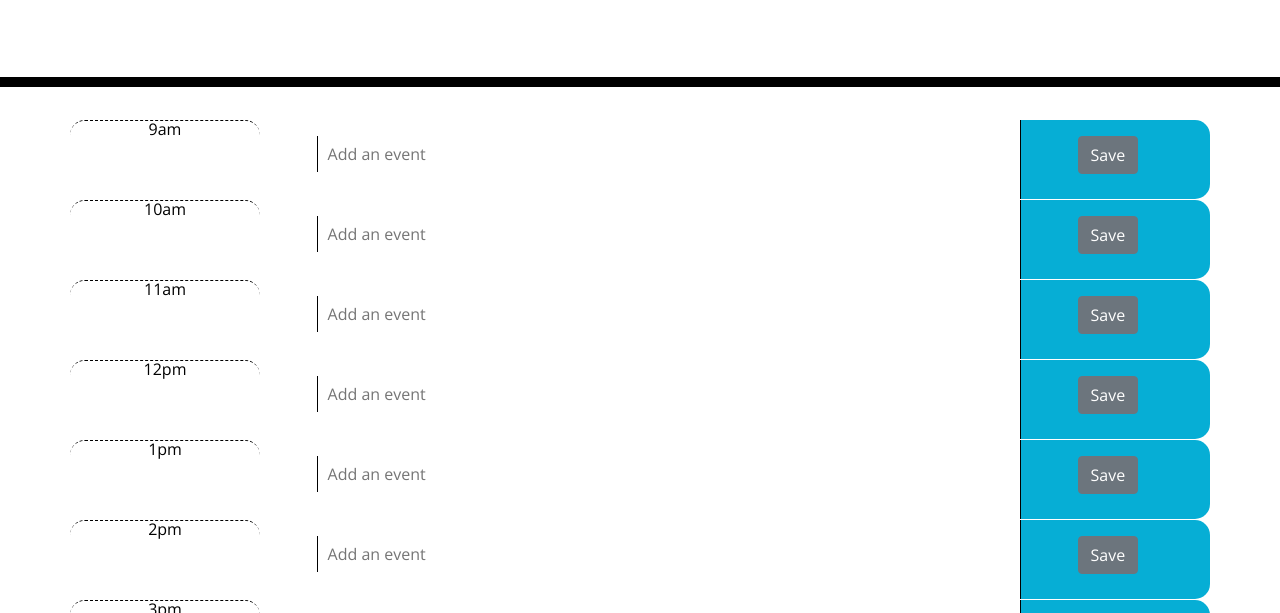
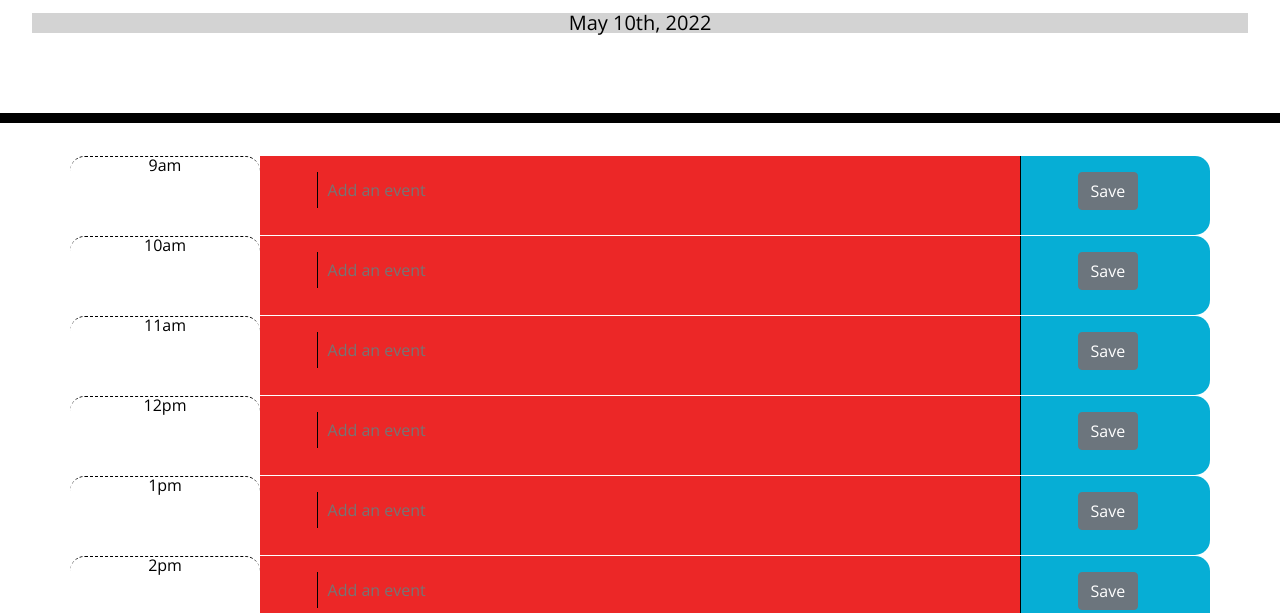
Before and after one commit to sbasandrai/week5-homework, a plain HTML site: page index.html in a window 1280 px wide. Shown: the part 181-794 px from the top of the page. Drawn offline with nearby package versions, Linux system fonts and the light colour scheme; files that its build step writes are made by us from their sources.

Commit message:
style changes

```diff
--- a/index.html
+++ b/index.html
@@ -23,7 +23,7 @@
       integrity="sha256-9/aliU8dGd2tb6OSsuzixeV4y/faTqgFtohetphbbj0="
       crossorigin="anonymous"
     ></script>
-    <link rel="stylesheet" href="style.css" />
+    <link rel="stylesheet" href="./02-Homework/Develop/style.css" />
     <script
       type="text/javascript"
       src="https://cdnjs.cloudflare.com/ajax/libs/moment.js/2.27.0/moment.min.js"
@@ -194,6 +194,6 @@
 
     <script src="https://cdnjs.cloudflare.com/ajax/libs/jquery/3.2.1/jquery.min.js"></script>
     <script src="https://cdnjs.cloudflare.com/ajax/libs/moment.js/2.24.0/moment.min.js"></script>
-    <script src="./js.js"></script>
+    <script src="./02-Homework/Develop/js.js"></script>
   </body>
 </html>
```
